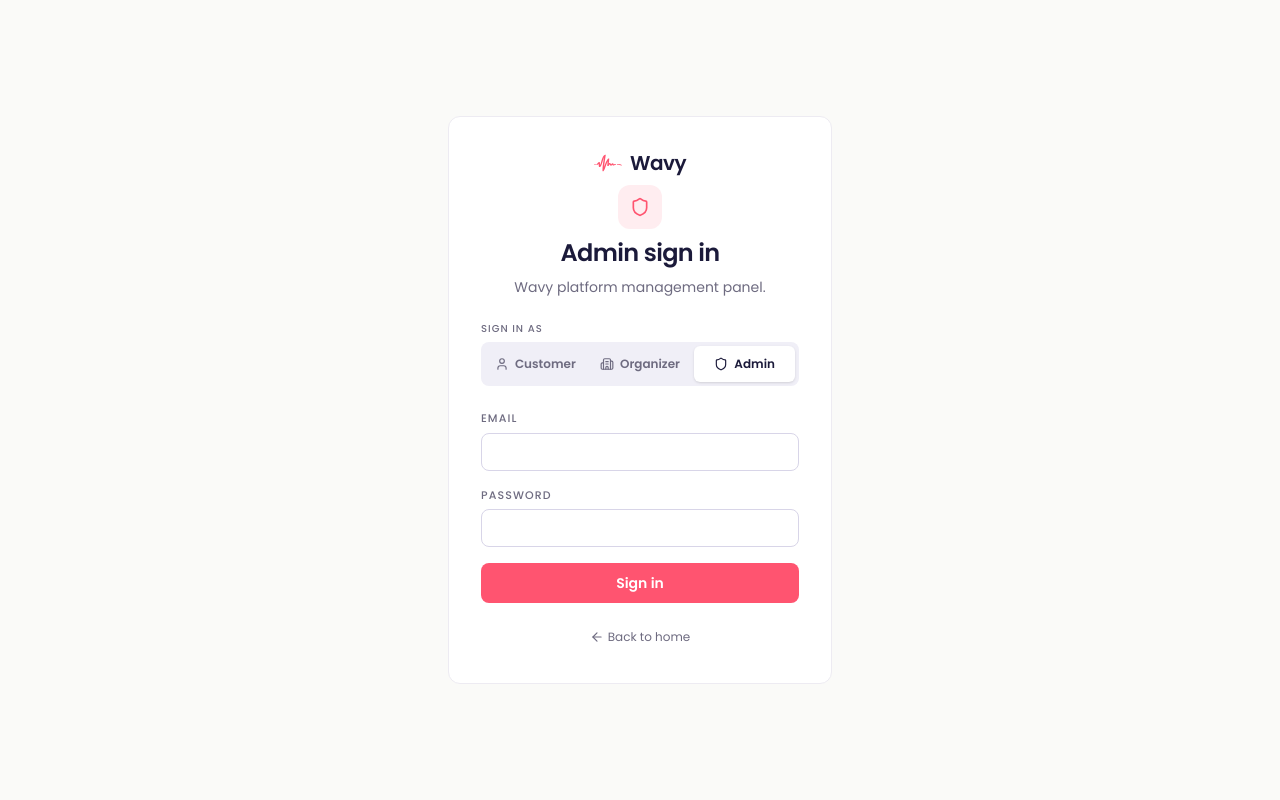
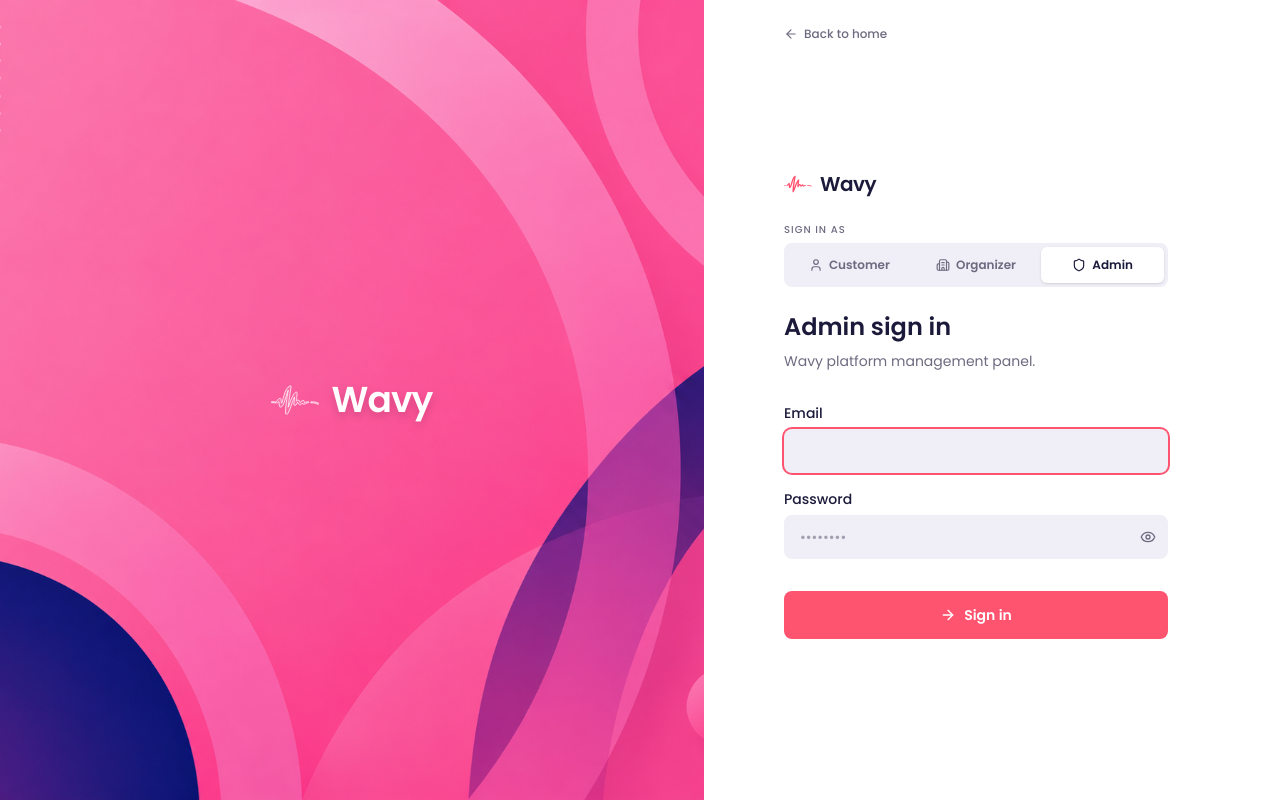
Before and after one commit to jieglee/wavy-next, a Next.js app: page /en/admin/login in a window 1280 px wide. Built offline with nearby package versions, Linux system fonts and the light colour scheme; no server answers; a web font is replaced by a local one.

Commit message:
feat(admin): samakan tampilan login admin dengan login customer & EO

```diff
--- a/src/app/[locale]/admin/login/page.tsx
+++ b/src/app/[locale]/admin/login/page.tsx
@@ -1,16 +1,17 @@
 "use client";
 
-import { Suspense, useState } from "react";
+import { Suspense, useEffect, useState } from "react";
 import { useSearchParams } from "next/navigation";
 import { useTranslations } from "next-intl";
-import { ArrowLeft, Shield } from "lucide-react";
-import { Link, useRouter } from "@/i18n/navigation";
+import { motion, AnimatePresence } from "motion/react";
+import { ArrowLeft, ArrowRight, Eye, EyeOff } from "lucide-react";
+import { useRouter } from "@/i18n/navigation";
 import { LoginRoleSwitch } from "@/components/auth/login-role-switch";
 import { WavyIcon } from "@/components/landing/wavy-icon";
+import { WavyIconAnimated } from "@/components/landing/wavy-icon-animated";
 import { ApiError, apiPost } from "@/lib/api";
 import { setAdminSession } from "@/lib/admin-session";
 import { useErrorMessage } from "@/lib/error-message";
-import { inputCls, labelCls } from "@/components/studio/studio-ui";
 
 export default function AdminLoginPage() {
   return (
@@ -20,6 +21,9 @@ export default function AdminLoginPage() {
   );
 }
 
+const inputCls =
+  "w-full rounded-lg bg-muted px-4 py-3 text-sm text-foreground placeholder:text-muted-foreground/60 outline-none focus:ring-2 focus:ring-primary";
+
 function AdminLoginForm() {
   const t = useTranslations("Admin.login");
   const router = useRouter();
@@ -27,8 +31,15 @@ function AdminLoginForm() {
   const errorMessage = useErrorMessage();
   const [email, setEmail] = useState("");
   const [password, setPassword] = useState("");
+  const [showPassword, setShowPassword] = useState(false);
   const [loading, setLoading] = useState(false);
   const [error, setError] = useState<string | null>(null);
+  const [showBrandName, setShowBrandName] = useState(false);
+
+  useEffect(() => {
+    const timer = setTimeout(() => setShowBrandName(true), 500);
+    return () => clearTimeout(timer);
+  }, []);
 
   async function handleLogin(e: React.FormEvent) {
     e.preventDefault();
@@ -49,56 +60,131 @@ function AdminLoginForm() {
   }
 
   return (
-    <div className="flex min-h-dvh items-center justify-center bg-surface px-4 py-12">
-      <div className="w-full max-w-sm space-y-6 rounded-xl border border-border bg-background p-6 sm:p-8">
-        <div className="space-y-2 text-center">
-          <Link href="/" className="inline-flex items-center gap-2">
+    <div className="flex min-h-screen w-full">
+      {/* Panel kiri: full-bleed, background foto — konsisten dengan login customer & EO */}
+      <div
+        className="relative hidden w-[55%] items-center justify-center overflow-hidden md:flex"
+        style={{ backgroundImage: "url(/images/login-otp.png)", backgroundSize: "cover", backgroundPosition: "center" }}
+      >
+        <motion.div layout className="relative z-10 flex items-center gap-3">
+          <motion.div layout transition={{ duration: 0.6, ease: "easeOut" }}>
+            <WavyIconAnimated
+              size={48}
+              color="var(--primary-foreground)"
+              drawDuration={1.1}
+              onFirstDrawComplete={() => setShowBrandName(true)}
+            />
+          </motion.div>
+          <AnimatePresence>
+            {showBrandName && (
+              <motion.span
+                key="brand-name"
+                initial={{ opacity: 0, x: -12 }}
+                animate={{ opacity: 1, x: 0 }}
+                exit={{ opacity: 0 }}
+                transition={{ duration: 0.5, ease: "easeOut" }}
+                className="font-display text-4xl font-bold tracking-tight text-white drop-shadow-lg"
+              >
+                Wavy
+              </motion.span>
+            )}
+          </AnimatePresence>
+        </motion.div>
+      </div>
+
+      {/* Panel kanan: form */}
+      <div className="flex w-full flex-col bg-background px-8 sm:px-16 md:w-[45%] md:px-20">
+        <div className="pt-6">
+          <button
+            type="button"
+            onClick={() => router.push("/")}
+            className="inline-flex items-center gap-1.5 text-xs font-medium text-muted-foreground hover:text-foreground"
+          >
+            <ArrowLeft className="h-3.5 w-3.5" />
+            {t("backHome")}
+          </button>
+        </div>
+
+        <div className="flex flex-1 items-center">
+          <div className="w-full max-w-sm pb-10">
+            <div className="mb-6 flex items-center gap-2">
               <WavyIcon size={28} />
               <span className="font-display text-xl font-bold tracking-tight text-foreground">Wavy</span>
-          </Link>
-          <div className="mx-auto flex h-11 w-11 items-center justify-center rounded-xl bg-primary/10 text-primary">
-            <Shield className="h-5 w-5" />
             </div>
-          <h1 className="font-display text-2xl font-bold tracking-tight text-foreground">{t("title")}</h1>
-          <p className="text-sm text-muted-foreground">{t("subtitle")}</p>
+            <LoginRoleSwitch current="admin" className="mb-6" />
+            <h1 className="font-display text-2xl font-bold text-foreground">{t("title")}</h1>
+            <p className="mt-2 text-sm text-muted-foreground">{t("subtitle")}</p>
+
+            <form onSubmit={handleLogin} className="mt-8 flex flex-col gap-4">
+              <div>
+                <label htmlFor="admin-email" className="mb-1.5 block text-sm font-medium text-foreground">
+                  {t("email")}
+                </label>
+                <input
+                  id="admin-email"
+                  type="email"
+                  autoFocus
+                  required
+                  autoComplete="username"
+                  value={email}
+                  onChange={(e) => {
+                    setEmail(e.target.value);
+                    setError(null);
+                  }}
+                  className={inputCls}
+                />
               </div>
 
-        <LoginRoleSwitch current="admin" />
+              <div>
+                <label htmlFor="admin-password" className="mb-1.5 block text-sm font-medium text-foreground">
+                  {t("password")}
+                </label>
+                <div className="relative">
+                  <input
+                    id="admin-password"
+                    type={showPassword ? "text" : "password"}
+                    required
+                    autoComplete="current-password"
+                    placeholder="&bull;&bull;&bull;&bull;&bull;&bull;&bull;&bull;"
+                    value={password}
+                    onChange={(e) => {
+                      setPassword(e.target.value);
+                      setError(null);
+                    }}
+                    className={`${inputCls} pr-11`}
+                  />
+                  <button
+                    type="button"
+                    onClick={() => setShowPassword((s) => !s)}
+                    className="absolute right-3 top-1/2 -translate-y-1/2 text-muted-foreground hover:text-foreground"
+                    aria-label={t(showPassword ? "hidePassword" : "showPassword")}
+                  >
+                    {showPassword ? <EyeOff className="h-4 w-4" /> : <Eye className="h-4 w-4" />}
+                  </button>
+                </div>
+              </div>
 
               {expired && !error && (
-          <p role="status" className="rounded-lg border border-warning/30 bg-warning/5 p-3 text-xs text-warning">
+                <p role="status" className="rounded-lg bg-warning/10 px-3 py-2 text-xs leading-relaxed text-warning">
                   {t("expired")}
                 </p>
               )}
-
-        <form onSubmit={handleLogin} className="space-y-4">
-          <div>
-            <label htmlFor="admin-email" className={labelCls}>{t("email")}</label>
-            <input id="admin-email" type="email" required autoComplete="username" value={email} onChange={(e) => setEmail(e.target.value)} className={inputCls} />
-          </div>
-          <div>
-            <label htmlFor="admin-password" className={labelCls}>{t("password")}</label>
-            <input id="admin-password" type="password" required autoComplete="current-password" value={password} onChange={(e) => setPassword(e.target.value)} className={inputCls} />
-          </div>
               {error && (
-            <p role="alert" className="rounded-lg border border-destructive/30 bg-destructive/5 p-3 text-xs text-destructive">
+                <p role="alert" className="text-xs text-destructive">
                   {error}
                 </p>
               )}
+
               <button
                 type="submit"
                 disabled={loading}
-            className="w-full rounded-lg bg-primary py-2.5 text-sm font-bold text-primary-foreground transition hover:brightness-110 disabled:opacity-50"
+                className="mt-4 flex w-full items-center justify-center gap-2 rounded-lg bg-primary py-3.5 text-sm font-semibold text-primary-foreground transition-colors hover:brightness-110 disabled:opacity-40 disabled:hover:brightness-100"
               >
+                <ArrowRight className="h-4 w-4" />
                 {loading ? t("submitting") : t("submit")}
               </button>
             </form>
-
-        <div className="text-center">
-          <Link href="/" className="inline-flex items-center gap-1 text-xs text-muted-foreground hover:text-foreground">
-            <ArrowLeft className="h-3.5 w-3.5" />
-            {t("backHome")}
-          </Link>
+          </div>
         </div>
       </div>
     </div>
--- a/src/messages/en.json
+++ b/src/messages/en.json
@@ -837,7 +837,9 @@
             "submitting": "Verifying...",
             "invalid": "Wrong email or password.",
             "expired": "Your admin session has ended. Please sign in again.",
-            "backHome": "Back to home"
+            "backHome": "Back to home",
+            "showPassword": "Show password",
+            "hidePassword": "Hide password"
         },
         "dashboard": {
             "title": "Platform dashboard",
--- a/src/messages/id.json
+++ b/src/messages/id.json
@@ -837,7 +837,9 @@
             "submitting": "Memverifikasi...",
             "invalid": "Email atau kata sandi salah.",
             "expired": "Sesi admin berakhir. Silakan masuk lagi.",
-            "backHome": "Kembali ke beranda"
+            "backHome": "Kembali ke beranda",
+            "showPassword": "Tampilkan kata sandi",
+            "hidePassword": "Sembunyikan kata sandi"
         },
         "dashboard": {
             "title": "Dashboard platform",
```
Lines whose indentation alone changed are shown as unchanged.
